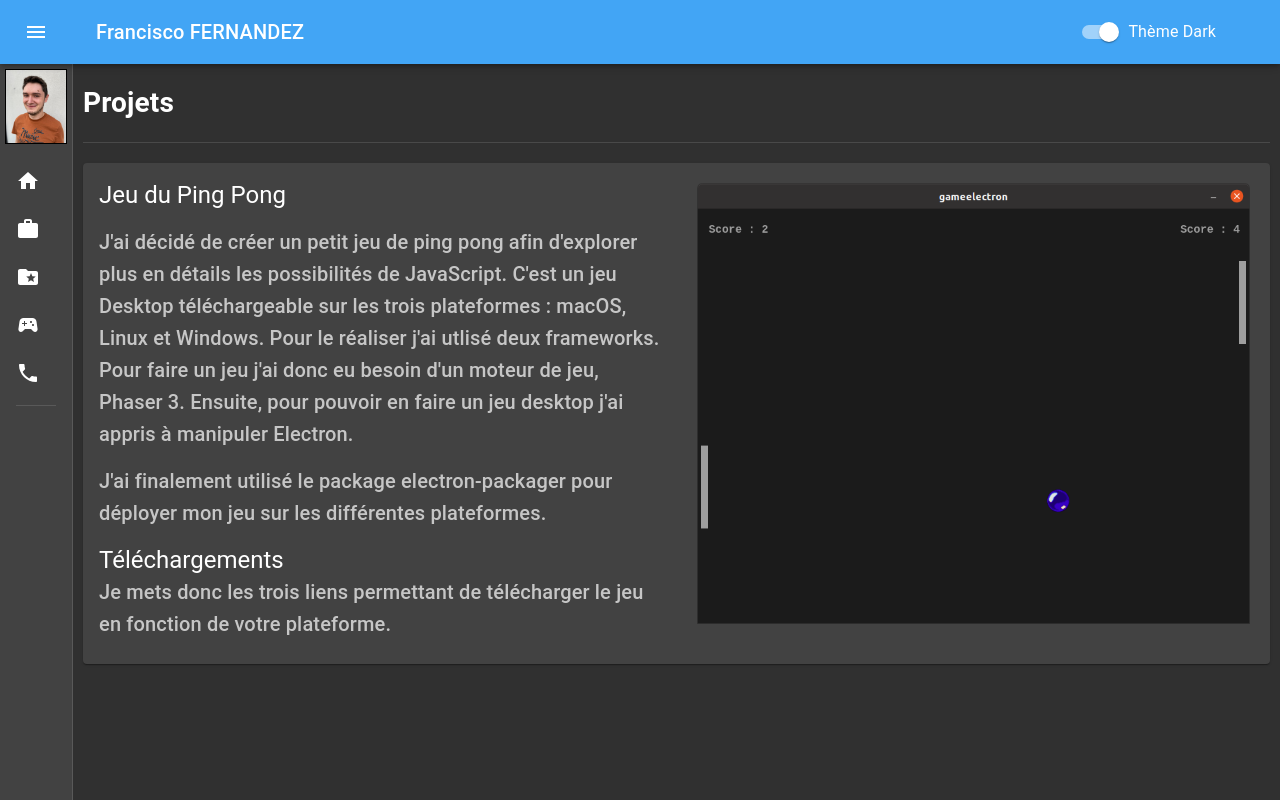
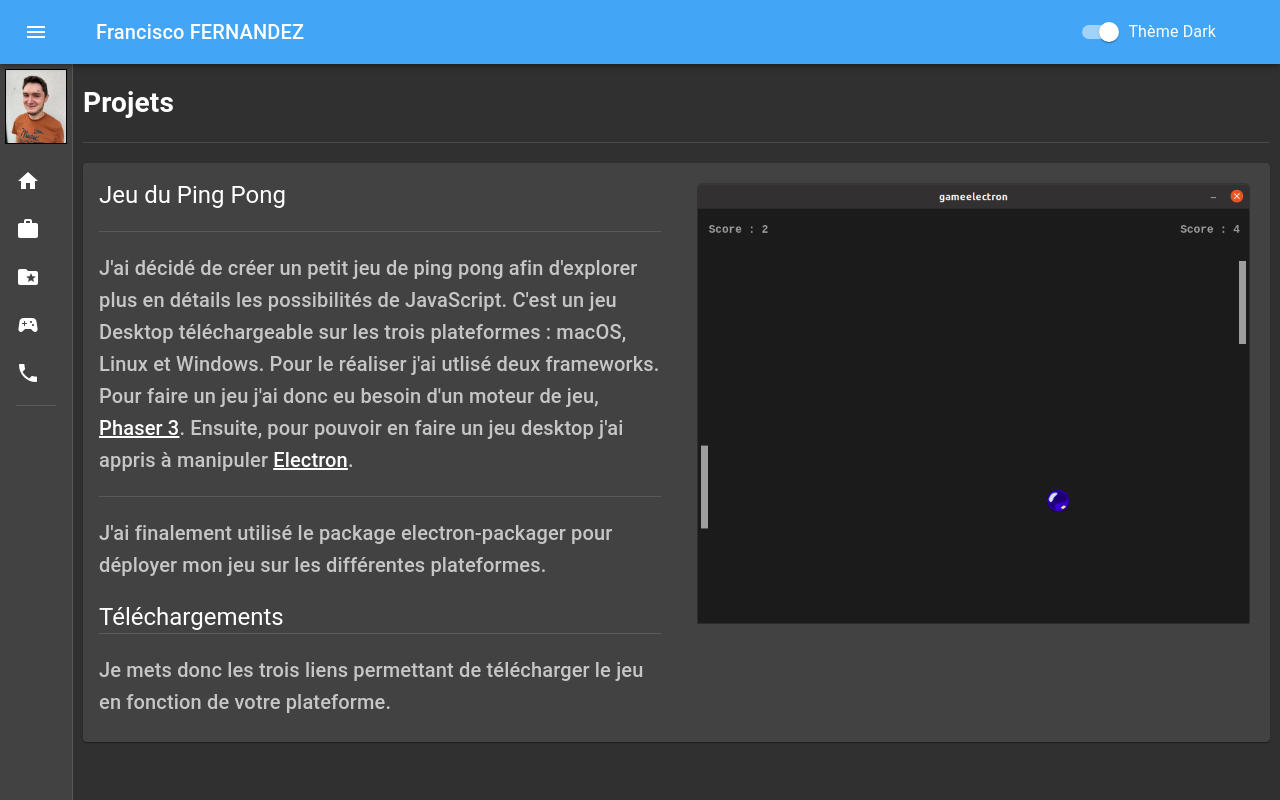
Before and after one commit to Bedhiver/websitefrancisco, a React (Create React App) app: page /projects in a window 1280 px wide. Built offline with nearby package versions, Linux system fonts and the light colour scheme.

Commit message:
WiP: customization for cardproject to add links to dl pingpong

```diff
--- a/src/assets/assetsProject.js
+++ b/src/assets/assetsProject.js
@@ -1,4 +1,16 @@
+import CustomExternalUrl from "../components/CustomExternalUrl";
 import pongScreen from "./pongScreen.png";
+
+const links = [
+  {
+    wordLinked: "Phaser 3",
+    url: "https://phaser.io/phaser3",
+  },
+  {
+    wordLinked: "Electron",
+    url: "https://www.electronjs.org/",
+  },
+];
 
 export const imgArray = [
   {
@@ -8,16 +20,40 @@ export const imgArray = [
     content: [
       {
         subTitle: "",
-        description:
-          "J'ai décidé de créer un petit jeu de ping pong afin d'explorer plus en détails les possibilités de JavaScript. C'est un jeu Desktop téléchargeable sur les trois plateformes : macOS, Linux et Windows. Pour le réaliser j'ai utlisé deux frameworks. Pour faire un jeu j'ai donc eu besoin d'un moteur de jeu, Phaser 3. Ensuite, pour pouvoir en faire un jeu desktop j'ai appris à manipuler Electron.",
+        description: (
+          <div>
+            J'ai décidé de créer un petit jeu de ping pong afin d'explorer plus
+            en détails les possibilités de JavaScript. C'est un jeu Desktop
+            téléchargeable sur les trois plateformes : macOS, Linux et Windows.
+            Pour le réaliser j'ai utlisé deux frameworks. Pour faire un jeu j'ai
+            donc eu besoin d'un moteur de jeu,{" "}
+            {
+              <CustomExternalUrl
+                wordLinked={links[0].wordLinked}
+                url={links[0].url}
+              />
+            }
+            . Ensuite, pour pouvoir en faire un jeu desktop j'ai appris à
+            manipuler{" "}
+            {
+              <CustomExternalUrl
+                wordLinked={links[1].wordLinked}
+                url={links[1].url}
+              />
+            }
+            .
+          </div>
+        ),
       },
       {
-          subTitle: "",
-          description: "J'ai finalement utilisé le package electron-packager pour déployer mon jeu sur les différentes plateformes.",
+        subTitle: "",
+        description:
+          "J'ai finalement utilisé le package electron-packager pour déployer mon jeu sur les différentes plateformes.",
       },
       {
-          subTitle: "Téléchargements",
-          description: "Je mets donc les trois liens permettant de télécharger le jeu en fonction de votre plateforme.",
+        subTitle: "Téléchargements",
+        description:
+          "Je mets donc les trois liens permettant de télécharger le jeu en fonction de votre plateforme.",
       },
     ],
   },
--- a/src/components/CardProject.js
+++ b/src/components/CardProject.js
@@ -1,8 +1,8 @@
 import {
   Card,
-  CardActionArea,
   CardContent,
   CardMedia,
+  Divider,
   Grid,
   Typography,
 } from "@material-ui/core";
@@ -47,7 +47,6 @@ export default function CardProject({ imgSrc, title, content }) {
 
   return (
     <Card id="cardProject">
-      <CardActionArea>
       <Grid container>
         <Grid item xs={isImageOrSmall().xs} id="firstGridItem">
           <CardContent id="cardContentProject">
@@ -60,7 +59,9 @@ export default function CardProject({ imgSrc, title, content }) {
                 <Typography variant="h5" component="h2">
                   {element.subTitle}
                 </Typography>
-                  <Typography variant="h6" color="textSecondary" component="p">
+                <Divider />
+                <br />
+                <Typography variant="h6" color="textSecondary">
                   {element.description}
                 </Typography>
               </div>
@@ -83,7 +84,6 @@ export default function CardProject({ imgSrc, title, content }) {
           </div>
         </Grid>
       </Grid>
-      </CardActionArea>
     </Card>
   );
 }
--- /dev/null
+++ b/src/components/CustomExternalUrl.js
@@ -0,0 +1,15 @@
+import { useTheme } from "@material-ui/core";
+import React from "react";
+
+export default function CustomExternalUrl({ wordLinked, url }) {
+  return (
+    <a
+      style={{ color: useTheme().palette.text.primary }}
+      target="_blank"
+      rel="noreferrer"
+      href={url}
+    >
+      {wordLinked}
+    </a>
+  );
+}
```
Also changed, not shown: src/components/Project.js (+6 -1 lines). Lines whose indentation alone changed are shown as unchanged.
